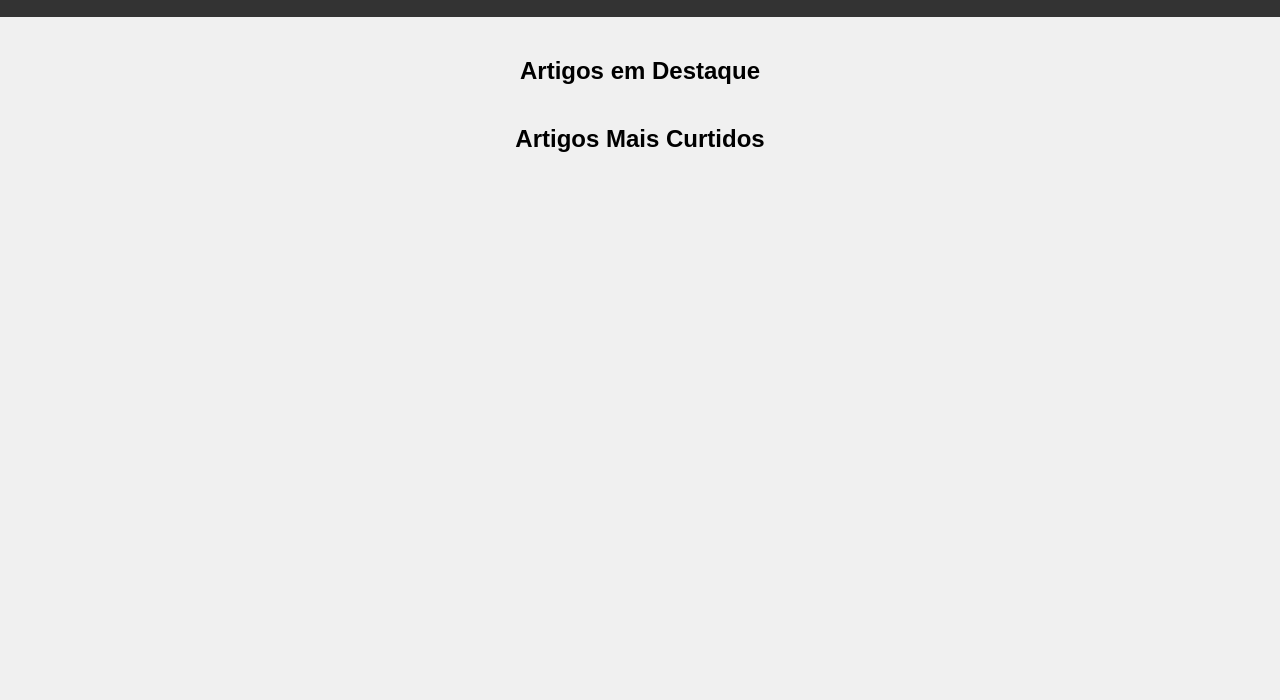
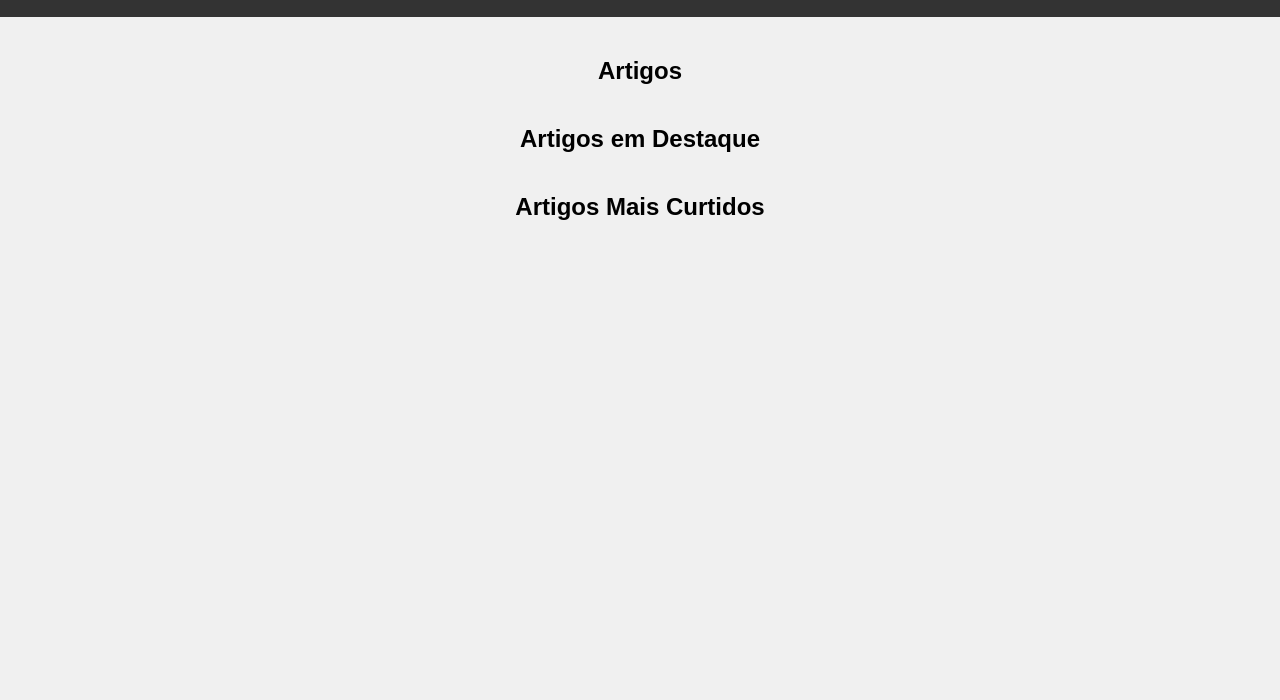
Before and after one commit to Baldasar/trabalho-web, a website: page src/models/home.html in a window 1280 px wide. Shown: the part 100-800 px from the top of the page. Drawn offline with Linux system fonts and the light colour scheme; no server answers.

Commit message:
fix bad merge

```diff
--- a/src/models/home.html
+++ b/src/models/home.html
@@ -357,6 +357,10 @@
         <button onclick="goToLogin()">Login</button>
     </header>
 
+    <div id="articles">
+        <h2>Artigos</h2>
+    </div>
+
     <div id="featured-articles">
         <h2>Artigos em Destaque</h2>
     </div>
```
Also changed, not shown: 1 other file.
